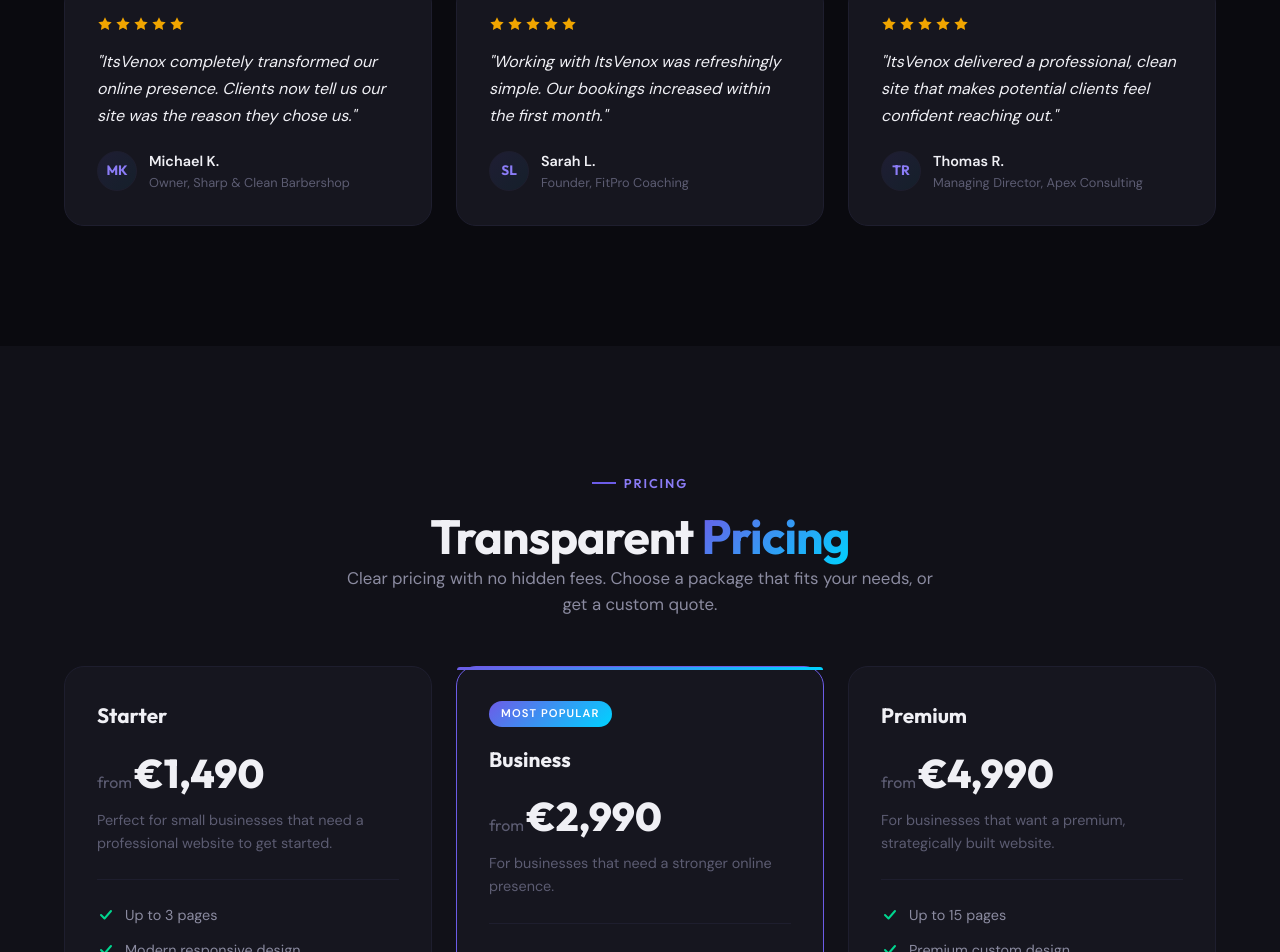
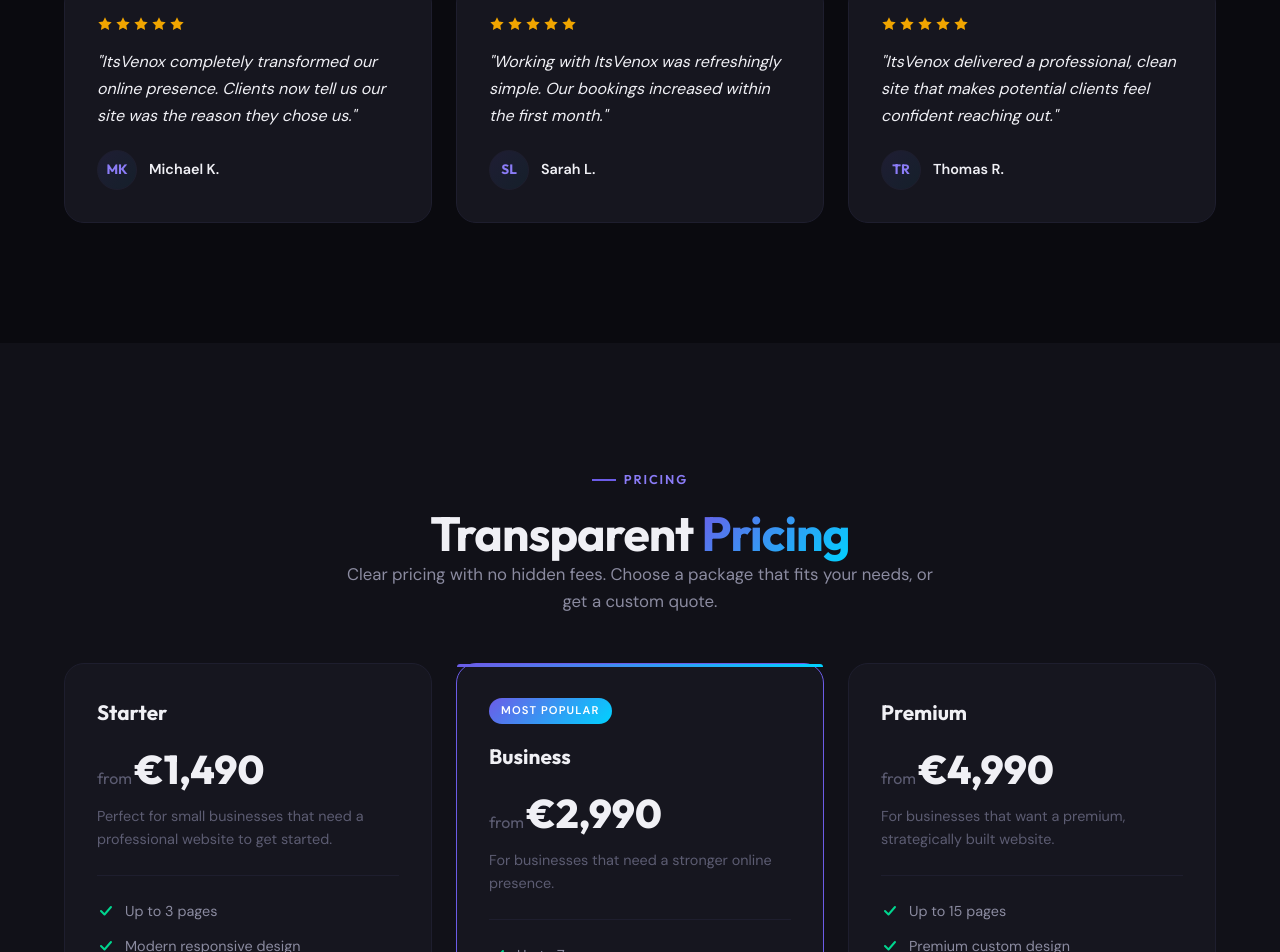
Before and after one commit to itsvenox/Venox, a React (Vite) app: page / in a window 1280 px wide. Shown: the part 5155-6107 px from the top of the page. Built offline with nearby package versions, Linux system fonts and the light colour scheme.

Commit message:
small fixs

```diff
--- a/src/i18n/de.js
+++ b/src/i18n/de.js
@@ -211,14 +211,12 @@
     { tag: "Friseur", title: "Sharp & Clean Barbershop", desc: "Moderne Website für einen Premium-Barbershop mit Online-Buchung.", stats: [{ label: "Buchungen", value: "+85%" }, { label: "Ladezeit", value: "1,2s" }], color: "#6c5ce7" },
     { tag: "Restaurant", title: "Osteria Bella Italia", desc: "Elegante Restaurant-Website mit Online-Speisekarte und Reservierungssystem.", stats: [{ label: "Reservierungen", value: "+120%" }, { label: "Mobile-Score", value: "98" }], color: "#00d2ff" },
     { tag: "Fitness-Coach", title: "FitPro Coaching", desc: "Konversionsstarke Personal-Trainer-Website mit Lead-Generierung.", stats: [{ label: "Leads", value: "+200%" }, { label: "Absprungrate", value: "-45%" }], color: "#00d68f" },
-    { tag: "Beratung", title: "Apex Business Consulting", desc: "Professionelle B2B-Beratungs-Website mit Fallstudien.", stats: [{ label: "Anfragen", value: "+150%" }, { label: "Verweildauer", value: "+80%" }], color: "#f0a500" },
-    { tag: "Immobilien", title: "Urban Living Properties", desc: "Moderne Immobilien-Website mit Objektlisten.", stats: [{ label: "Objektaufrufe", value: "+175%" }, { label: "Kontaktrate", value: "+90%" }], color: "#e84393" },
     { tag: "Sicherheit", title: "Guardian Security Services", desc: "Vertrauenswürdige Sicherheitsunternehmen-Website mit Zertifizierungen.", stats: [{ label: "Angebotsanfragen", value: "+130%" }, { label: "Trust-Score", value: "A+" }], color: "#6c5ce7" },
   ],
   testimonialsData: [
-    { text: "ItsVenox hat unseren Online-Auftritt komplett transformiert. Kunden sagen uns, dass unsere Website der Grund war, warum sie uns gewählt haben.", name: "Michael K.", role: "Inhaber, Sharp & Clean Barbershop", initials: "MK" },
-    { text: "Die Zusammenarbeit mit ItsVenox war erfrischend einfach. Unsere Buchungen sind im ersten Monat gestiegen.", name: "Sarah L.", role: "Gründerin, FitPro Coaching", initials: "SL" },
-    { text: "ItsVenox hat eine professionelle, klare Website geliefert, die potenzielle Kunden sofort Vertrauen fassen lässt.", name: "Thomas R.", role: "Geschäftsführer, Apex Consulting", initials: "TR" },
+    { text: "ItsVenox hat unseren Online-Auftritt komplett transformiert. Kunden sagen uns, dass unsere Website der Grund war, warum sie uns gewählt haben.", name: "Michael K.", role: " ", initials: "MK" },
+    { text: "Die Zusammenarbeit mit ItsVenox war erfrischend einfach. Unsere Buchungen sind im ersten Monat gestiegen.", name: "Sarah L.", role: " ", initials: "SL" },
+    { text: "ItsVenox hat eine professionelle, klare Website geliefert, die potenzielle Kunden sofort Vertrauen fassen lässt.", name: "Thomas R.", role: " ", initials: "TR" },
   ],
   cookie: {
     title: "Wir schätzen Ihre Privatsphäre",
--- a/src/i18n/en.js
+++ b/src/i18n/en.js
@@ -216,9 +216,9 @@
     { tag: "Security", title: "Guardian Security Services", desc: "Trustworthy security company website with certifications.", stats: [{ label: "Quote Requests", value: "+130%" }, { label: "Trust Score", value: "A+" }], color: "#6c5ce7" },
   ],
   testimonialsData: [
-    { text: "ItsVenox completely transformed our online presence. Clients now tell us our site was the reason they chose us.", name: "Michael K.", role: "Owner, Sharp & Clean Barbershop", initials: "MK" },
-    { text: "Working with ItsVenox was refreshingly simple. Our bookings increased within the first month.", name: "Sarah L.", role: "Founder, FitPro Coaching", initials: "SL" },
-    { text: "ItsVenox delivered a professional, clean site that makes potential clients feel confident reaching out.", name: "Thomas R.", role: "Managing Director, Apex Consulting", initials: "TR" },
+    { text: "ItsVenox completely transformed our online presence. Clients now tell us our site was the reason they chose us.", name: "Michael K.", role: " ", initials: "MK" },
+    { text: "Working with ItsVenox was refreshingly simple. Our bookings increased within the first month.", name: "Sarah L.", role: " ", initials: "SL" },
+    { text: "ItsVenox delivered a professional, clean site that makes potential clients feel confident reaching out.", name: "Thomas R.", role: " ", initials: "TR" },
   ],
   cookie: {
     title: "We Value Your Privacy",
```
